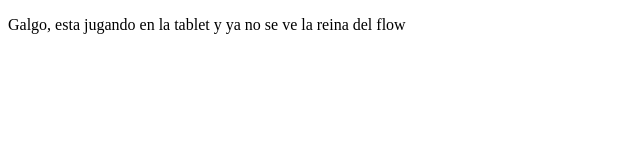
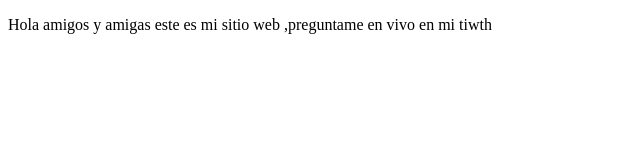
Before and after one commit to danidvd/proyectoDemoCursoPrework, a plain HTML site: page index.html in a window 1280 px wide. Shown: the whole page, without its empty margins (0-640 px from the left). Drawn offline with Linux system fonts and the light colour scheme.

Commit message:
cambios agregamos sitio twitch

```diff
--- a/index.html
+++ b/index.html
@@ -8,7 +8,7 @@
 </head>
 <body>
     <p>
-        Galgo, esta jugando en la tablet y ya no se ve la reina del flow
+        Hola amigos y amigas este es mi sitio web ,preguntame en vivo en mi tiwth
     </p>
 </body>
 </html>
```
